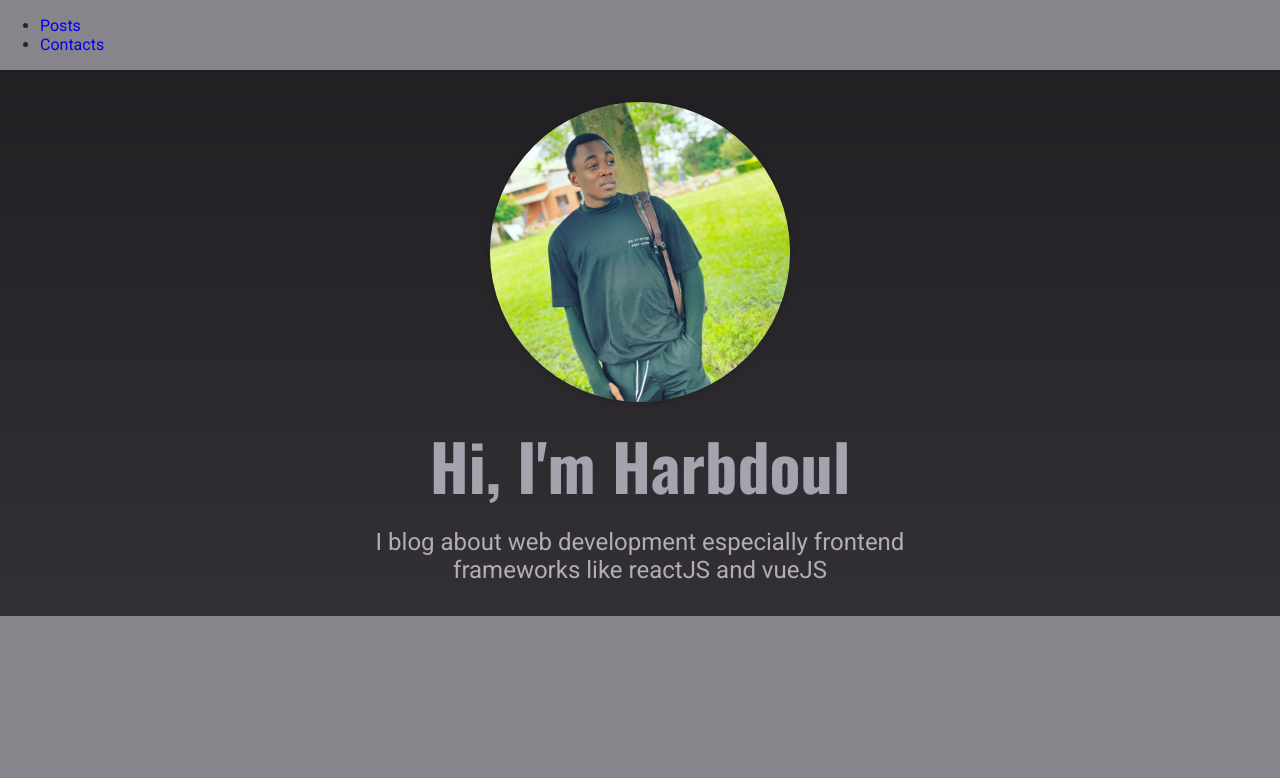
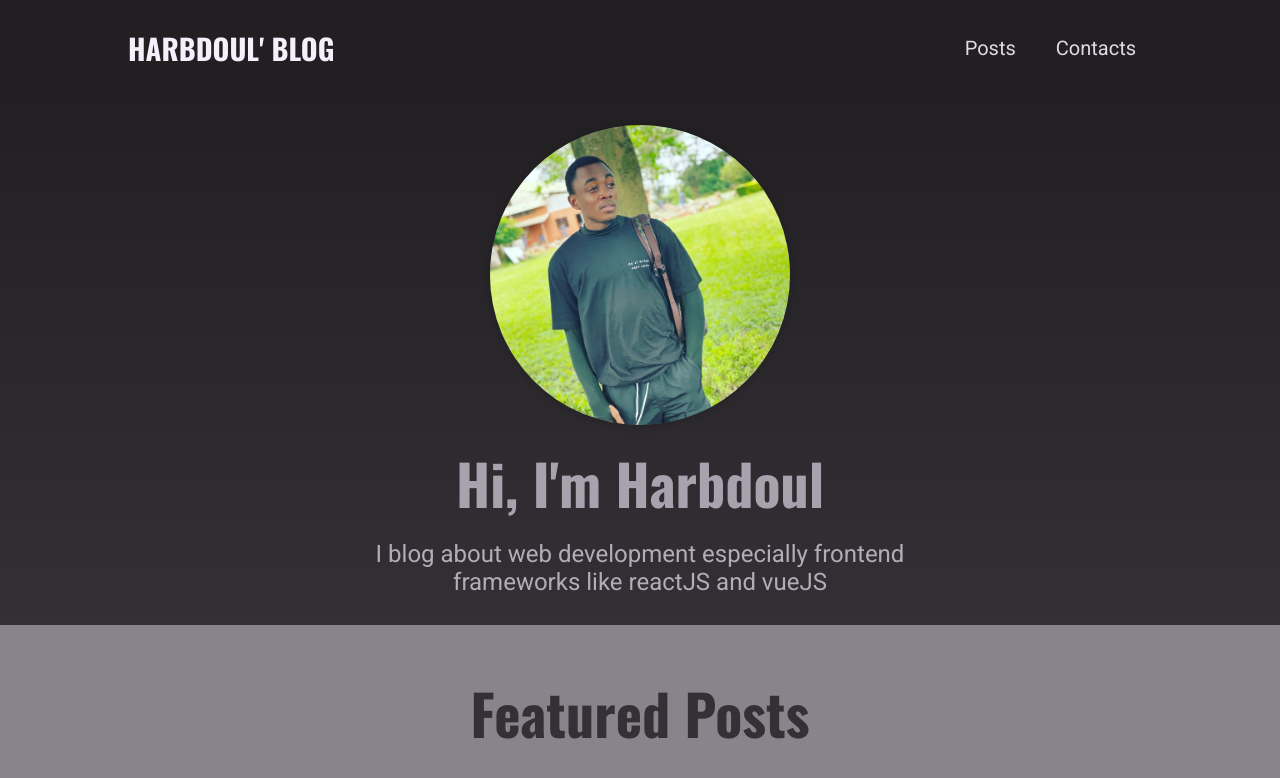
Before and after one commit to Moshood1426/blog_app_nextJS, a Next.js app: page / in a window 1280 px wide. Shown: the top 778 px of the page. Built offline with nearby package versions, Linux system fonts and the light colour scheme.

Commit message:
posts section initiated

```diff
--- a/src/components/home_page/featured-posts.js
+++ b/src/components/home_page/featured-posts.js
@@ -1,7 +1,12 @@
 import React from "react";
+import classes from "./featured-posts.module.css";
 
 const FeaturedPosts = () => {
-  return <div></div>;
+  return (
+    <section className={classes.latest}>
+      <h2>Featured Posts</h2>
+    </section>
+  );
 };
 
 export default FeaturedPosts;
--- a/src/components/layout/logo.js
+++ b/src/components/layout/logo.js
@@ -1,11 +1,8 @@
-import React from 'react'
+import React from "react";
+import classes from "./logo.module.css";
 
 const Logo = () => {
-  return (
-    <div>
+  return <div className={classes.logo}>Harbdoul' Blog</div>;
+};
 
-    </div>
-  )
-}
-
-export default Logo
+export default Logo;
--- a/src/components/layout/main-nav.js
+++ b/src/components/layout/main-nav.js
@@ -1,10 +1,11 @@
 import React from "react";
 import Logo from "./logo";
 import Link from "next/link";
+import classes from "./main-nav.module.css";
 
 const MainNavigation = () => {
   return (
-    <div>
+    <header className={classes.header}>
       <Link href="/">
         <Logo />
       </Link>
@@ -18,7 +19,7 @@ const MainNavigation = () => {
           </li>
         </ul>
       </nav>
-    </div>
+    </header>
   );
 };
 
--- /dev/null
+++ b/src/components/posts/post-item.module.css
@@ -0,0 +1,37 @@
+.post {
+    box-shadow: 0 1px 4px rgba(0, 0, 0, 0.2);
+    background-color: var(--color-grey-800);
+    text-align: center;
+  }
+
+  .post a {
+    color: var(--color-grey-100);
+  }
+
+  .image {
+    width: 100%;
+    max-height: 20rem;
+    overflow: hidden;
+  }
+
+  .image img {
+    object-fit: cover;
+  }
+
+  .content {
+    padding: var(--size-4);
+  }
+
+  .content h3 {
+    margin: var(--size-2) 0;
+    font-size: var(--size-6);
+  }
+
+  .content time {
+    font-style: italic;
+    color: var(--color-grey-300);
+  }
+
+  .content p {
+    line-height: var(--size-6);
+  }
--- a/src/pages/index.js
+++ b/src/pages/index.js
@@ -8,6 +8,7 @@ export default function HomePage() {
     <>
       <main>
         <Hero />
+        <FeaturedPosts />
       </main>
     </>
   );
--- a/src/styles/globals.css
+++ b/src/styles/globals.css
@@ -37,8 +37,8 @@ body {
   --size-4: 1rem;
   --size-5: 1.25rem;
   --size-6: 1.5rem;
-  --size-8: 2rem;
-  --size-16: 4rem;
+  --size-8: 1.8rem;
+  --size-16: 3.5rem;
   --size-20: 5rem;
   --size-40: 10rem;
 
```
Also changed, not shown: src/components/posts/post-item.js (added, +12 -0 lines), src/components/posts/posts-grid.js (added, +15 -0 lines), src/components/posts/posts-grid.module.css (added, +9 -0 lines).
